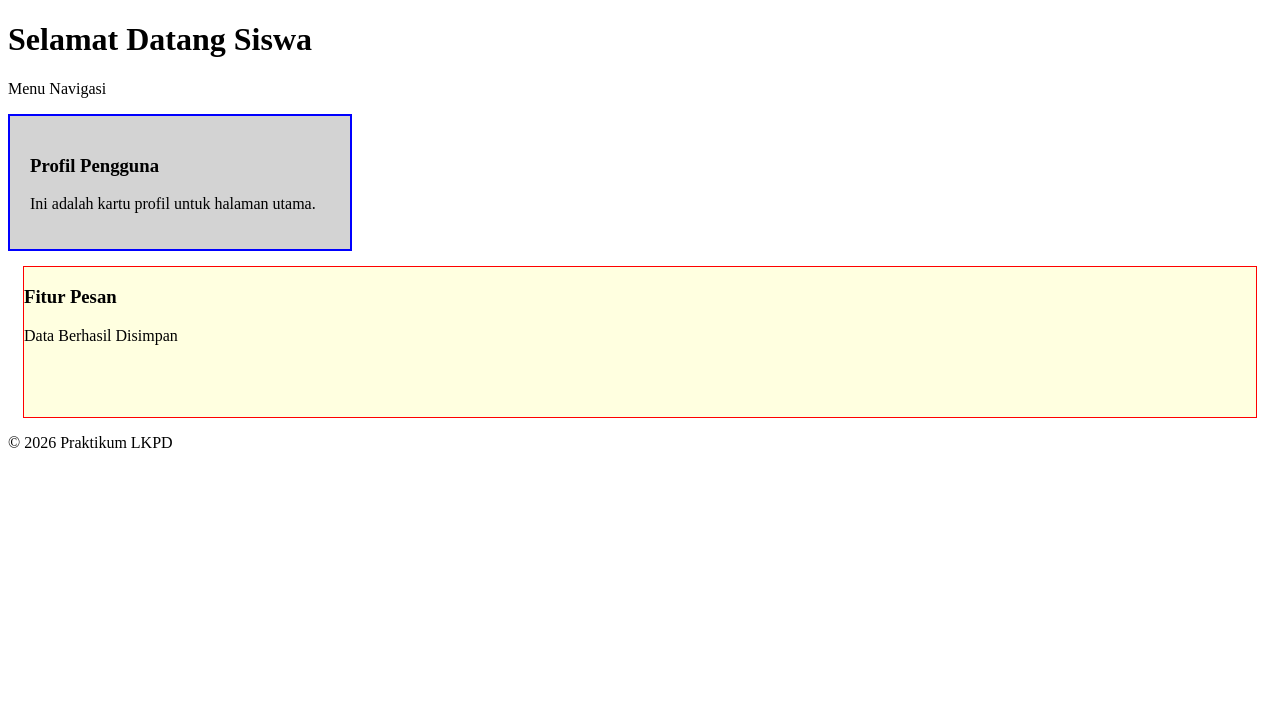
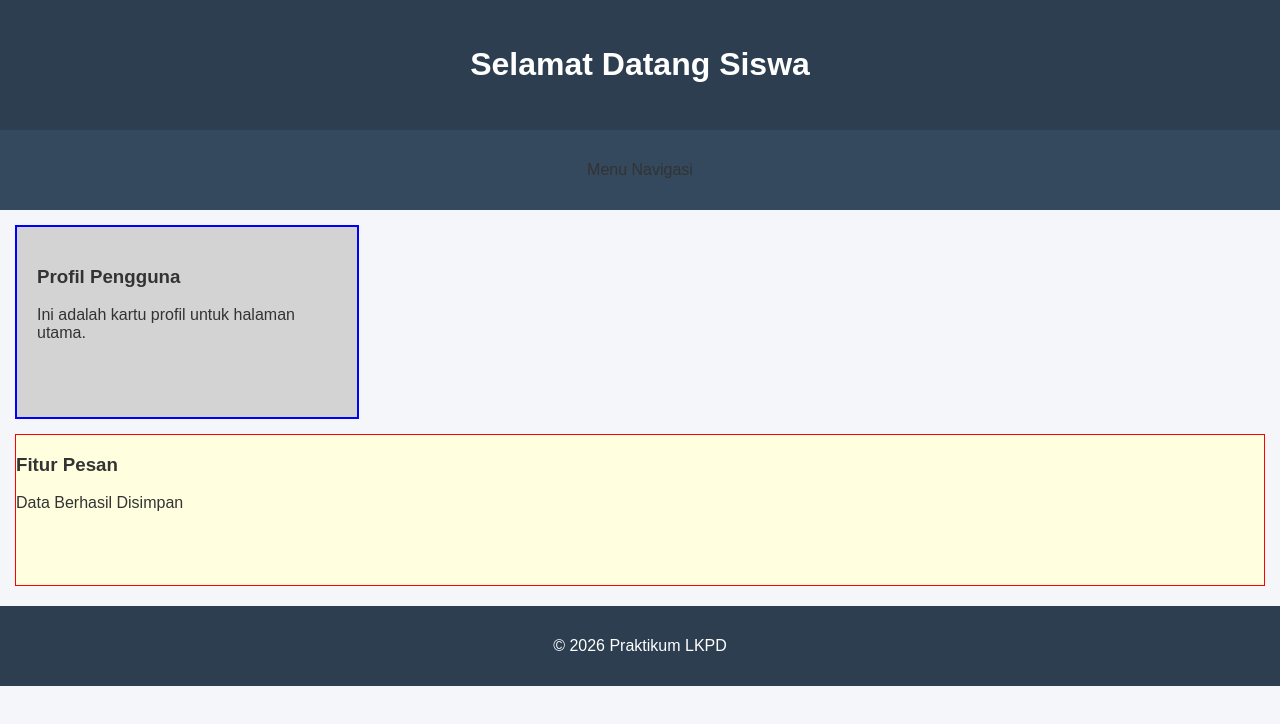
Before and after one commit to niyanapilla/LKPDsmPira, a plain HTML site: page index.html in a window 1280 px wide. Drawn offline with Linux system fonts and the light colour scheme.

Commit message:
Perbarui desain warna

```diff
--- a/style.css
+++ b/style.css
@@ -1,8 +1,44 @@
 .kartu-profil {
-  width: 300px;
-  background-color: lightgray;
-  padding: 20px;
-  border: 2px solid blue;
+    width: 300px;
+    height: 150px;
+    background-color: lightgray;
+    margin: 15px;
+    border: 2px solid blue;
+    padding: 20px;
+}
+
+header {
+    background-color: #2c3e50;
+    color: white;
+    padding: 25px;
+    text-align: center;
+}
+
+nav {
+    background-color: #34495e;
+    padding: 15px;
+    text-align:center;
+}
+
+nav a {
+    color: white;
+    text-decoration: none;
+    margin: 0 12px;
+}
+body {
+    background-color: #f4f6f9;
+    color: #333333;
+    font-family: Arial, sans-serif;
+    margin: 0;
+    padding: 0;
+}
+
+footer {
+    background-color: #2c3e50;
+    color: white;
+    padding: 15px;
+    text-align: center;
+    margin-top: 20px;
 }
 
 #kotak-pesan {
```
